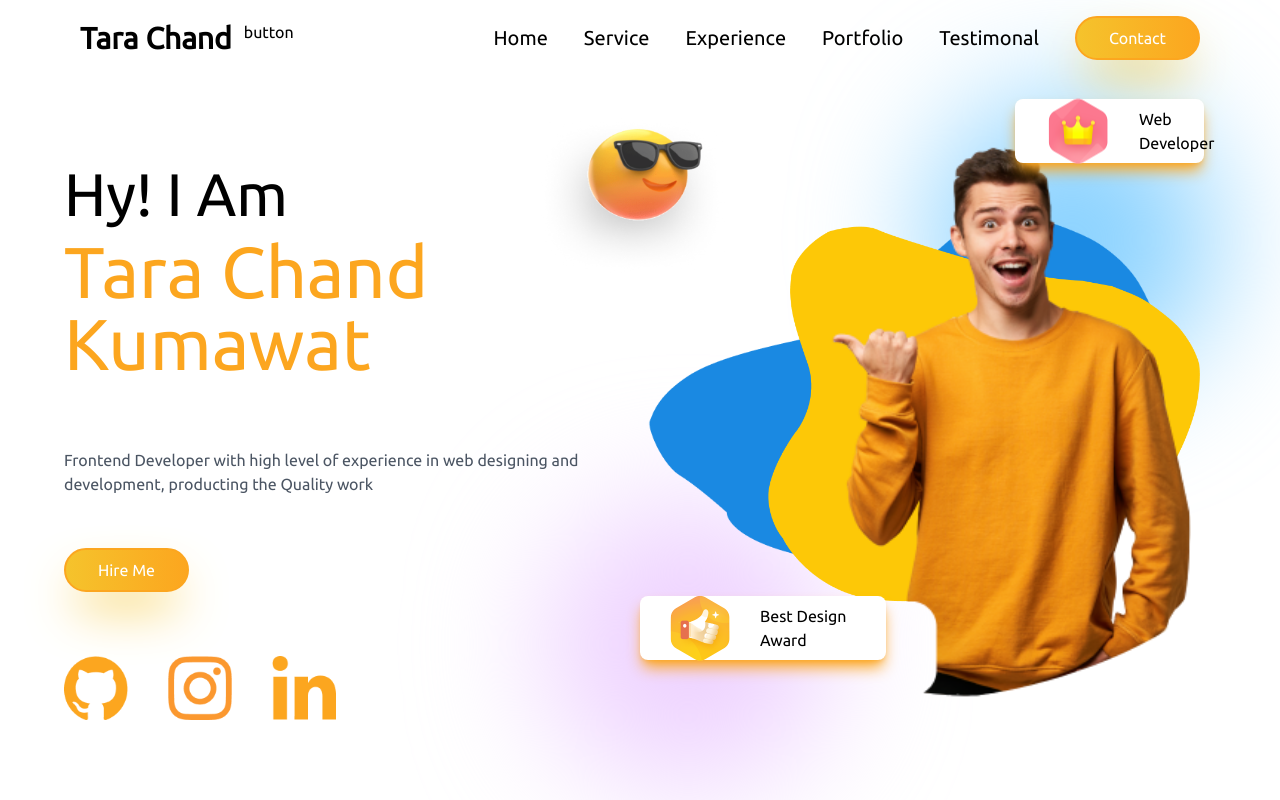
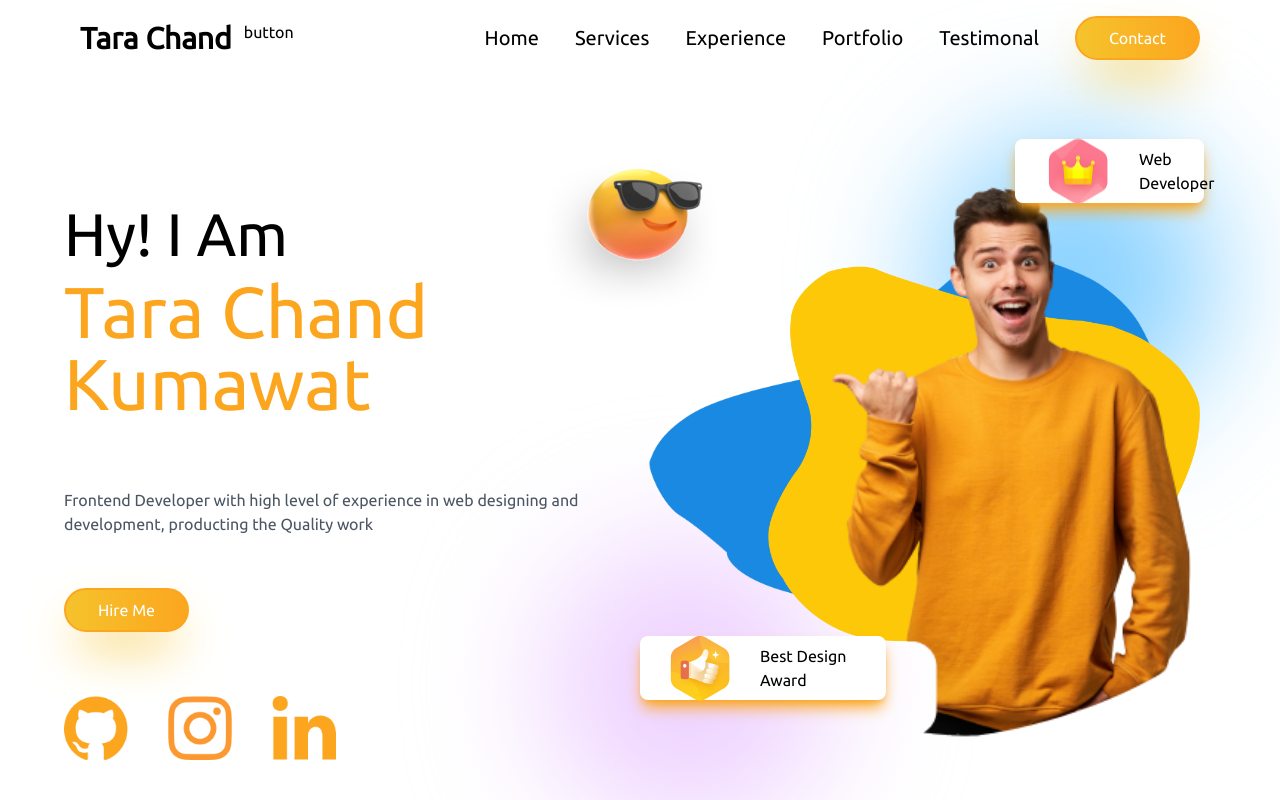
Before and after one commit to tara122333/tara-portfolio-MERN, a React (Create React App) app in the folder client/: page / in a window 1280 px wide. Shown: the top 800 px of the page. Built offline with nearby package versions, Linux system fonts and the light colour scheme.

Commit message:
add nav link and image link and logo link

```diff
--- a/client/package.json
+++ b/client/package.json
@@ -11,6 +11,7 @@
     "react-dom": "^18.2.0",
     "react-icons": "^4.4.0",
     "react-scripts": "5.0.1",
+    "react-scroll": "^1.8.7",
     "react-slick": "^0.29.0",
     "slick-carousel": "^1.8.1",
     "slick-slider": "^1.8.2",
--- a/client/src/component/Experience/Experience.jsx
+++ b/client/src/component/Experience/Experience.jsx
@@ -4,7 +4,7 @@ const Experience = () => {
   const darkMode = false;
 
   return (
-    <div className="experience py-96 md:py-0" id='experience'>
+    <div className="experience pt-72 md:py-0" id='experience'>
       <div className="achievement">
         {/* darkMode */}
         <div className="circle" style={{color: darkMode?'var(--orange)':''}}>8+</div>
--- a/client/src/component/Footer/Footer.jsx
+++ b/client/src/component/Footer/Footer.jsx
@@ -11,17 +11,17 @@ const Footer = () => {
       <div className="absolute flex justify-center items-center flex-col w-full gap-5 text-white sm:scale-50 md:gap-10 lg:scale-100">
         <span className="text-3xl text-gray-600 my-5">tarachand122333@gmail.com</span>
         <div className="flex gap-5">
-          <a href="https://www.google.com" target=" _blank">
+          <a href="https://github.com/tara122333" target=" _blank">
             <div className="w-10 h-10 md:w-14 md:h-14 bg-white rounded-full p-1">
               <img src={github} alt="logo" className="w-full h-full text-white"/>
             </div>
           </a>
-          <a href="https://www.google.com" target=" _blank">
+          <a href="https://www.instagram.com/tarachand1904/" target=" _blank">
             <div className="w-10 h-10 md:w-14 md:h-14 bg-white rounded-lg p-1">
               <img src={instagram} alt="logo" className="w-full h-full text-white"/>
             </div>
           </a>
-          <a href="https://www.google.com" target=" _blank">
+          <a href="https://www.linkedin.com/in/tara-chand-kumawat-5544a2216/" target=" _blank">
             <div className="w-10 h-10 md:w-14 md:h-14 bg-white rounded-lg p-2">
               <img src={linkedin} alt="logo" className="w-full h-full text-white"/>
             </div>
--- a/client/src/component/Hero/Hero.jsx
+++ b/client/src/component/Hero/Hero.jsx
@@ -21,7 +21,7 @@ const Hero = () => {
 
   return (
     <>
-        <div className='px-4 lg:container lg:mx-auto lg:px-16 my-10 flex flex-col lg:flex-row w-full mb-32'>
+        <div className='px-4 lg:container lg:mx-auto lg:px-16 my-10 flex flex-col lg:flex-row w-full mb-32  lg:py-10' id='Navbar'>
             <div className='flex flex-col h-full relative w-full lg:w-1/2 mb-20'>
                 <div className='flex flex-col gap-3 py-12'>
                     <span className='text-4xl md:text-5xl lg:text-6xl'>Hy! I Am</span>
@@ -35,17 +35,17 @@ const Hero = () => {
                     hover:from-white hover:to-white hover:text-tara-yellow hover:shadow-none'>Hire Me</button>
                 </div>
                 <div className='my-8 flex gap-10 justify-center items-center md:justify-start'>
-                    <a href='https://www.google.com' target=' _blank'>
+                    <a href='https://github.com/tara122333' target=' _blank'>
                         <div className='w-14 h-14 lg:w-16 lg:h-16'>
                             <img src={github} alt="github"  className='w-full h-full'/>
                         </div>
                     </a>
-                    <a href='https://www.google.com' target=' _blank'>
+                    <a href='https://www.instagram.com/tarachand1904/' target=' _blank'>
                     <div className='w-14 h-14 lg:w-16 lg:h-16'>
                         <img src={instagram} alt="github"  className='w-full h-full'/>
                     </div>
                     </a>
-                    <a href='https://www.google.com' target=' _blank'>
+                    <a href='https://www.linkedin.com/in/tara-chand-kumawat-5544a2216/' target=' _blank'>
                     <div className='w-14 h-14 lg:w-16 lg:h-16'>
                         <img src={linkedin} alt="github"  className='w-full h-full'/>
                     </div>
--- a/client/src/component/Navbar/Navbar.jsx
+++ b/client/src/component/Navbar/Navbar.jsx
@@ -1,5 +1,5 @@
 import React from 'react'
-
+import { Link } from "react-scroll";
 
 
 const NavbarLG = () =>{
@@ -13,15 +13,37 @@ const NavbarLG = () =>{
                 <div className='flex gap-9 items-center'>
                     <div>
                         <ul className='flex gap-9'>
-                            <li className='text-xl font-medium hover:text-tara-orange'>Home</li>
-                            <li className='text-xl font-medium hover:text-tara-orange'>Service</li>
-                            <li className='text-xl font-medium hover:text-tara-orange'>Experience</li>
-                            <li className='text-xl font-medium hover:text-tara-orange'>Portfolio</li>
-                            <li className='text-xl font-medium hover:text-tara-orange'>Testimonal</li>
+                            <li className='text-xl font-medium hover:text-tara-orange'>
+                            <Link activeClass="active" to="Navbar" spy={true} smooth={true}>
+                                Home
+                            </Link>
+                            </li>
+                            <li className='text-xl font-medium hover:text-tara-orange'>
+                            <Link activeClass="active" to="services" spy={true} smooth={true}>
+                                Services
+                            </Link>
+                            </li>
+                            <li className='text-xl font-medium hover:text-tara-orange'>
+                            <Link activeClass="active" to="works" spy={true} smooth={true}>
+                            Experience
+                            </Link></li>
+                            <li className='text-xl font-medium hover:text-tara-orange'>
+                            <Link activeClass="active" to="portfolio" spy={true} smooth={true}>
+                            Portfolio
+                            </Link></li>
+                            <li className='text-xl font-medium hover:text-tara-orange'>
+                            <Link activeClass="active" to="testimonial" spy={true} smooth={true}>
+                            Testimonal
+                            </Link></li>
                         </ul>
                     </div>
-                    <button className='bg-gradient-to-r border-2 border-tara-orange from-tara-yellow to-tara-orange rounded-full px-8 py-2 text-white shadow-2xl shadow-tara-yellow hover:bg-gradient-to-r
-                    hover:from-white hover:to-white hover:text-tara-yellow hover:shadow-none'>Contact</button>
+
+                    <Link to="contact" spy={true} smooth={true}>
+                        <button className='bg-gradient-to-r border-2 border-tara-orange from-tara-yellow to-tara-orange rounded-full px-8 py-2 text-white shadow-2xl shadow-tara-yellow hover:bg-gradient-to-r
+                        hover:from-white hover:to-white hover:text-tara-yellow hover:shadow-none'>
+                            Contact
+                        </button>
+                    </Link>
                 </div>
             </div>
         </>
--- a/client/src/component/Portfolio/Portfolio.jsx
+++ b/client/src/component/Portfolio/Portfolio.jsx
@@ -6,6 +6,7 @@ import MusicApp from "../../img/musicapp.png";
 const Portfolio = () => {
   return (
     <>
+        <div id='portfolio'>
         <div className='flex flex-col justify-center items-center h-full w-full my-96 md:my-40 lg:my-0'>
             <div className='flex flex-col lg:flex-row justify-center items-center gap-6 lg:gap-12 py-12 w-full h-full'>
                     <span className='text-4xl md:text-5xl lg:text-6xl'>Recent Projects</span>
@@ -23,6 +24,7 @@ const Portfolio = () => {
                 </div>
             </div>
         </div>
+        </div>
     </>
   )
 }
--- a/client/src/component/Testimonials/Testimonial.jsx
+++ b/client/src/component/Testimonials/Testimonial.jsx
@@ -36,7 +36,7 @@ const Testimonial = () => {
 
   return (
     <>
-      <div className="flex justify-center items-center flex-col gap-5 relative">
+      <div className="flex justify-center items-center flex-col gap-5 relative" id="testimonial">
         <div className="items-start w-full">
           <div className='flex flex-col lg:flex-row justify-center items-center gap-6 py-12 w-full h-full'>
                 <span className='text-4xl md:text-5xl lg:text-6xl'>Clients always get</span>
--- a/client/src/component/Work/Work.jsx
+++ b/client/src/component/Work/Work.jsx
@@ -14,7 +14,7 @@ const Work = () => {
 
   return (
     <>
-        <div className='px-4 lg:container lg:mx-auto lg:px-16 my-10 flex flex-col lg:flex-row w-full mb-32'>
+        <div className='px-4 lg:container lg:mx-auto lg:px-16 my-10 flex flex-col lg:flex-row w-full mb-32 lg:mb-10 py-10' id='works'>
             <div className='flex flex-col h-full relative w-full lg:w-1/2 mb-20'>
                 <div className='flex flex-col gap-3 py-12'>
                     <span className='text-4xl md:text-5xl lg:text-6xl'>Works for All these</span>
--- a/client/src/component/service/service.jsx
+++ b/client/src/component/service/service.jsx
@@ -16,7 +16,8 @@ const Service = () => {
 
   return (
     <>
-        <div className='px-4 lg:container lg:mx-auto lg:px-16 my-10 flex flex-col lg:flex-row w-full mt-96'>
+    <div id='services'>
+        <div className='px-4 lg:container lg:mx-auto lg:px-16 my-10 flex flex-col lg:flex-row w-full mt-96 py-10' >
             <div className='flex flex-col h-full relative w-full lg:w-1/2 mb-20 lg:mb-0'>
                 <div className='flex flex-col gap-3 py-12'>
                     <span className='text-4xl md:text-5xl lg:text-6xl'>My Awesome</span>
@@ -129,6 +130,7 @@ const Service = () => {
         </motion.div>
             </div>
         </div>
+        </div>
     </>
   )
 }
```
Also changed, not shown: 1 other file (tests, documents, lock files or other folders).
